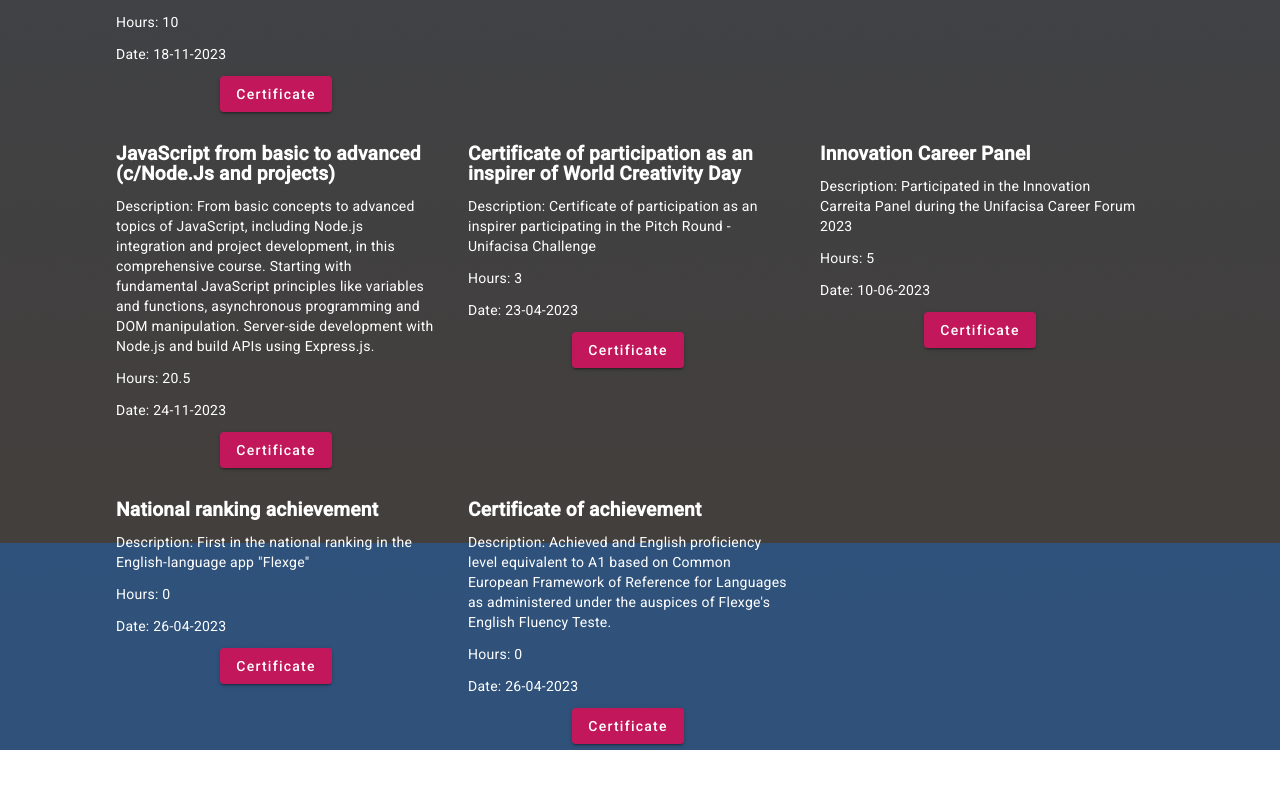
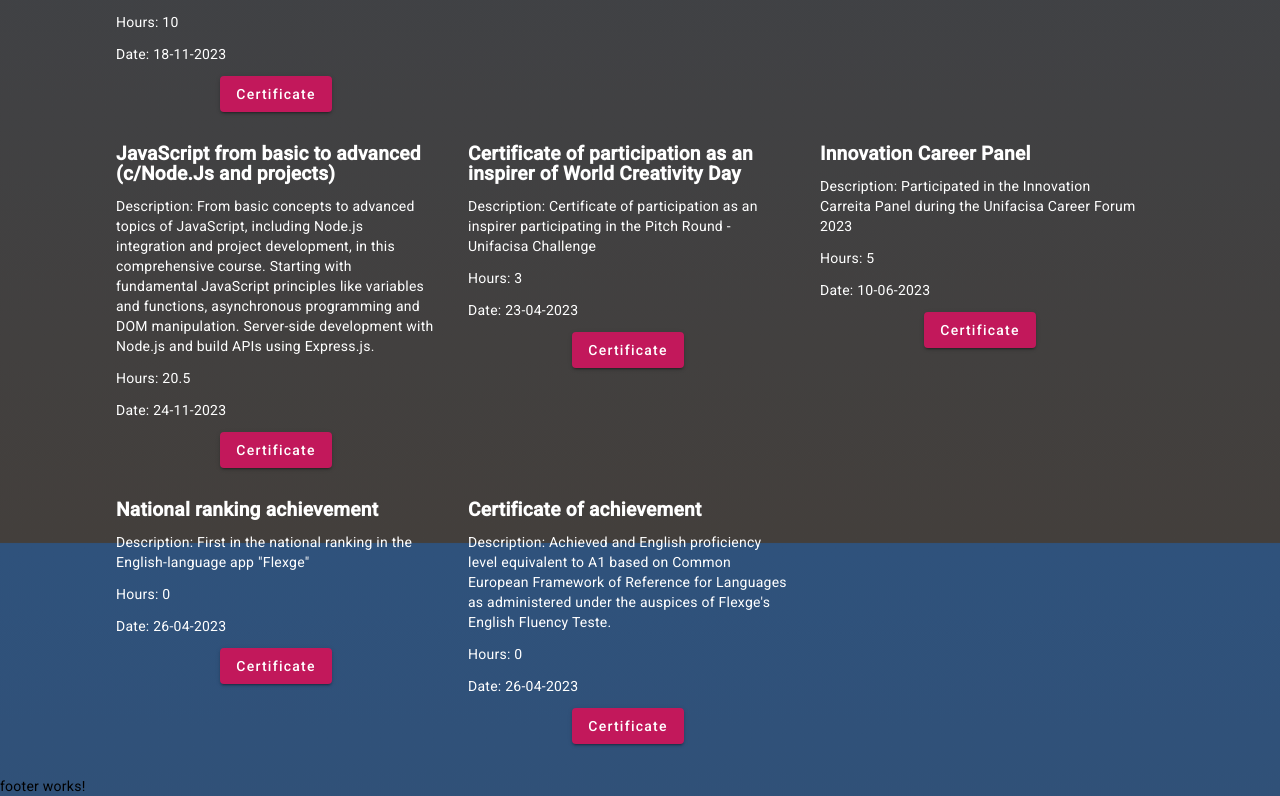
Before and after one commit to AlissonDeivison/portfolio, an Angular app: page / in a window 1280 px wide. Shown: the part 3457-4253 px from the top of the page. Before the commit the page ends 4207 px from the top, so only its background shows below. Built offline with nearby package versions, Linux system fonts and the light colour scheme.

Commit message:
Adds scrolling service and smooth scrolling function

```diff
--- a/src/app/pages/home/home.component.html
+++ b/src/app/pages/home/home.component.html
@@ -8,4 +8,4 @@
   <h2 id="certificates">Certificates</h2>
   <app-certificates></app-certificates>
 </app-container>
-<!-- <app-footer></app-footer> -->
+<app-footer id="contact"></app-footer>
--- a/src/app/pages/home/home.component.ts
+++ b/src/app/pages/home/home.component.ts
@@ -6,6 +6,7 @@ import { ContainerComponent } from '../../shared/container/container.component';
 import { TechnologiesComponent } from '../../shared/technologies/technologies.component';
 import { CertificatesComponent } from '../../shared/certificates/certificates.component';
 import { AboutMeComponent } from '../../shared/about-me/about-me.component';
+import { ScrollService } from '../../scroll.service';
 
 @Component({
   selector: 'app-home',
@@ -15,5 +16,9 @@ import { AboutMeComponent } from '../../shared/about-me/about-me.component';
   styleUrl: './home.component.scss'
 })
 export class HomeComponent {
+  constructor(private scrollService: ScrollService) { }
 
+  scrollTo(anchor: string): void {
+    this.scrollService.scrollTo(anchor);
+  }
 }
```
